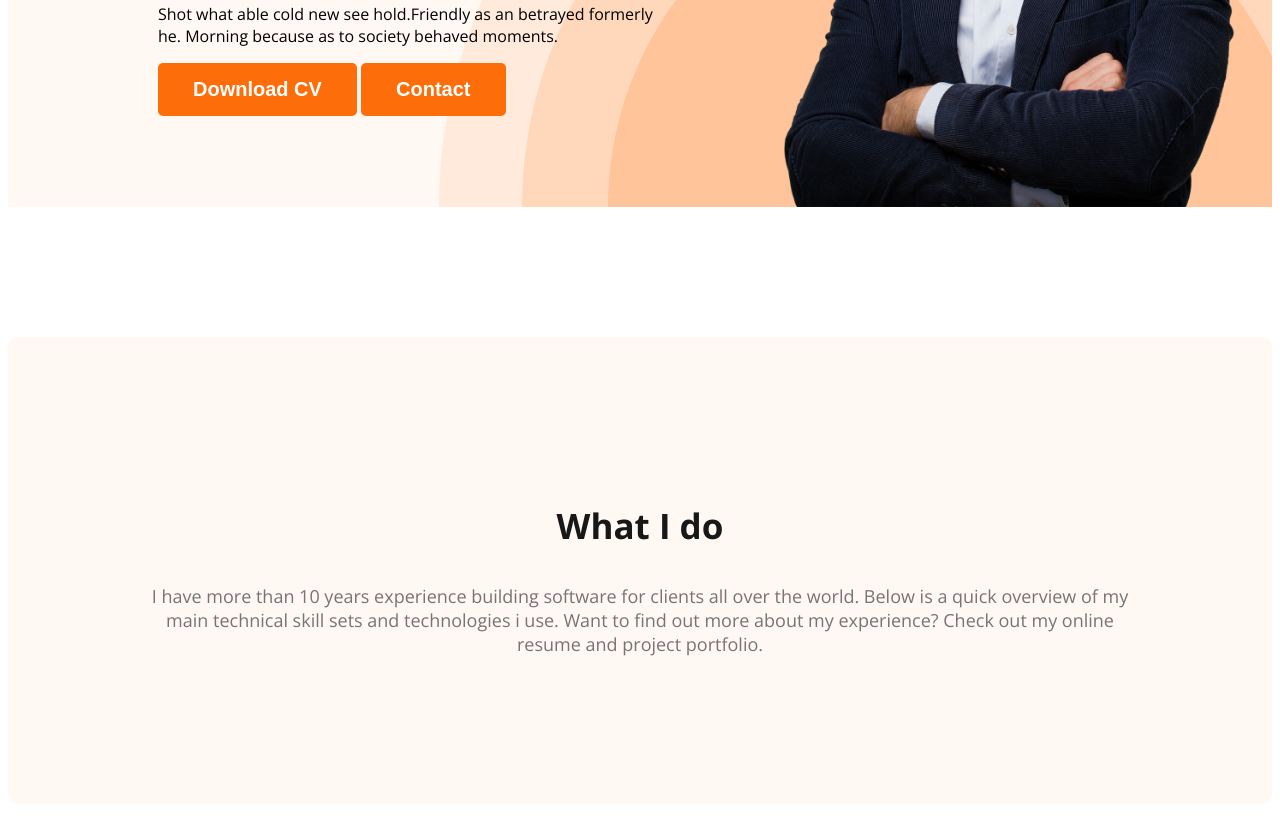
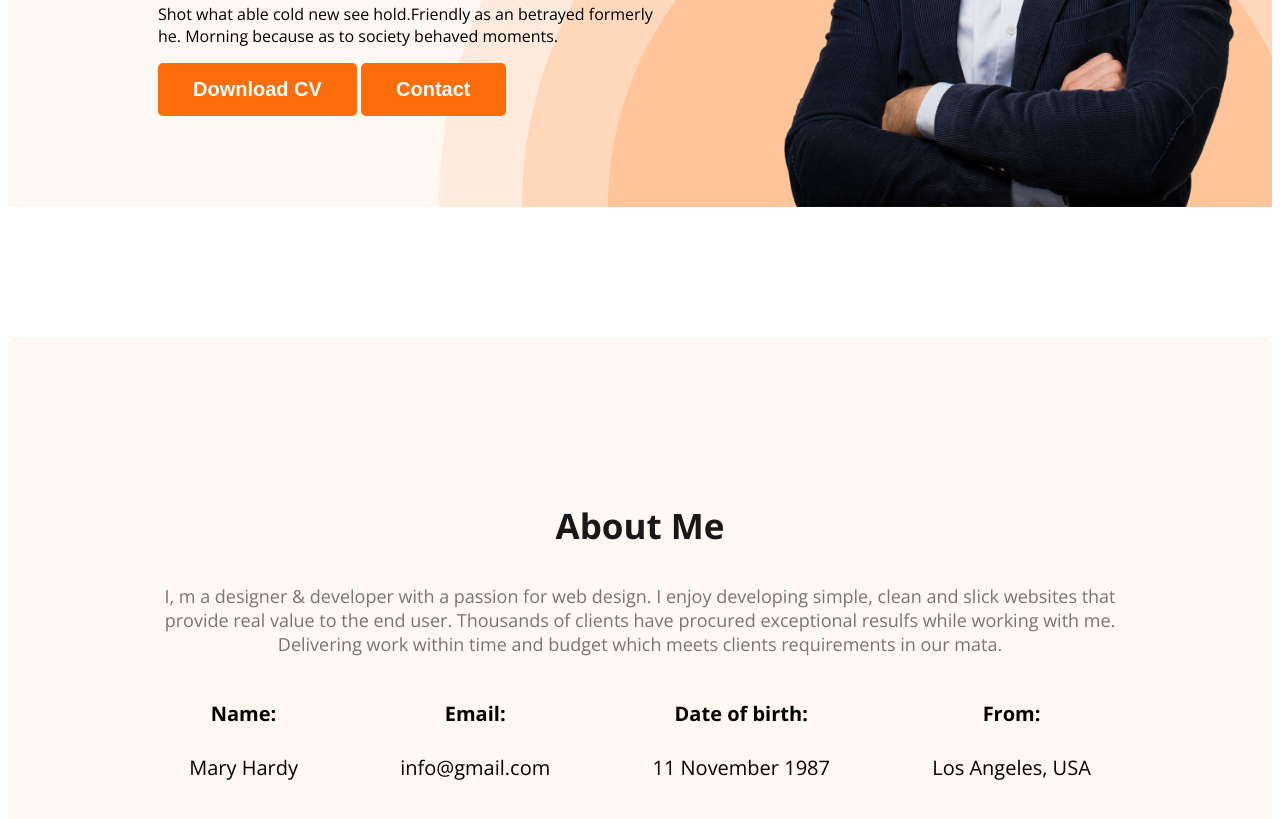
Before and after one commit to shahanaj1337/web-developer-portfolio, a plain HTML site: page index.html in a window 1280 px wide. Shown: the part 561-1380 px from the top of the page. Drawn offline with nearby package versions, Linux system fonts and the light colour scheme.

Commit message:
added about information

```diff
--- a/index.html
+++ b/index.html
@@ -40,8 +40,35 @@
     </header>
     <main>
         <section class="about">
-            <H3 class="sectionn-title">What I do</H3>
-            <p class="section-description">I have more than 10 years experience building software for clients all over the world. Below is a quick overview of my main technical skill sets and technologies i use. Want to find out more about my experience? Check out my online resume and project portfolio.</p>
+            <H3 class="sectionn-title">About Me</H3>
+            <p class="section-description">I, m a designer & developer with a passion for web design. I enjoy developing simple, clean and slick websites that provide real value to the end user. Thousands of clients have procured exceptional resulfs while working with me. Delivering work within time and budget which meets clients requirements in our mata.</p>
+            <div class="about-info-container">
+                <!-- .about-info*4>h4.info-title+p.info-description -->
+                <div class="about-info">
+                    <h4 class="info-title">Name:
+                       </h4>
+                    <p class="info-description"> Mary Hardy
+                    </p>
+                </div>
+                <div class="about-info">
+                    <h4 class="info-title">Email:
+                        </h4>
+                    <p class="info-description">info@gmail.com</p>
+                </div>
+                <div class="about-info">
+                    <h4 class="info-title">Date of birth:
+                        </h4>
+                    <p class="info-description">11 November 1987</p>
+                </div>
+                <div class="about-info">
+                    <h4 class="info-title">From:
+                        </h4>
+                    <p class="info-description">Los Angeles, USA</p>
+                </div>
+
+
+
+            </div>
 
         </section>
 
--- a/styles/portfolio.css
+++ b/styles/portfolio.css
@@ -94,6 +94,10 @@ nav a {
         margin-top: 5px;
     }
     /* main section styles */
+    .main{
+        max-width: 1140px;
+        margin: 0 auto;
+    }
 
     /* about section styles */
     .about{
@@ -103,3 +107,12 @@ nav a {
         margin-top: 130px;
 
     }
+    .about-info-container{
+        display: flex;
+        justify-content: space-around;
+    }
+
+      .about-info{
+        text-align: center;
+        font-size: 20px;
+      }
```
